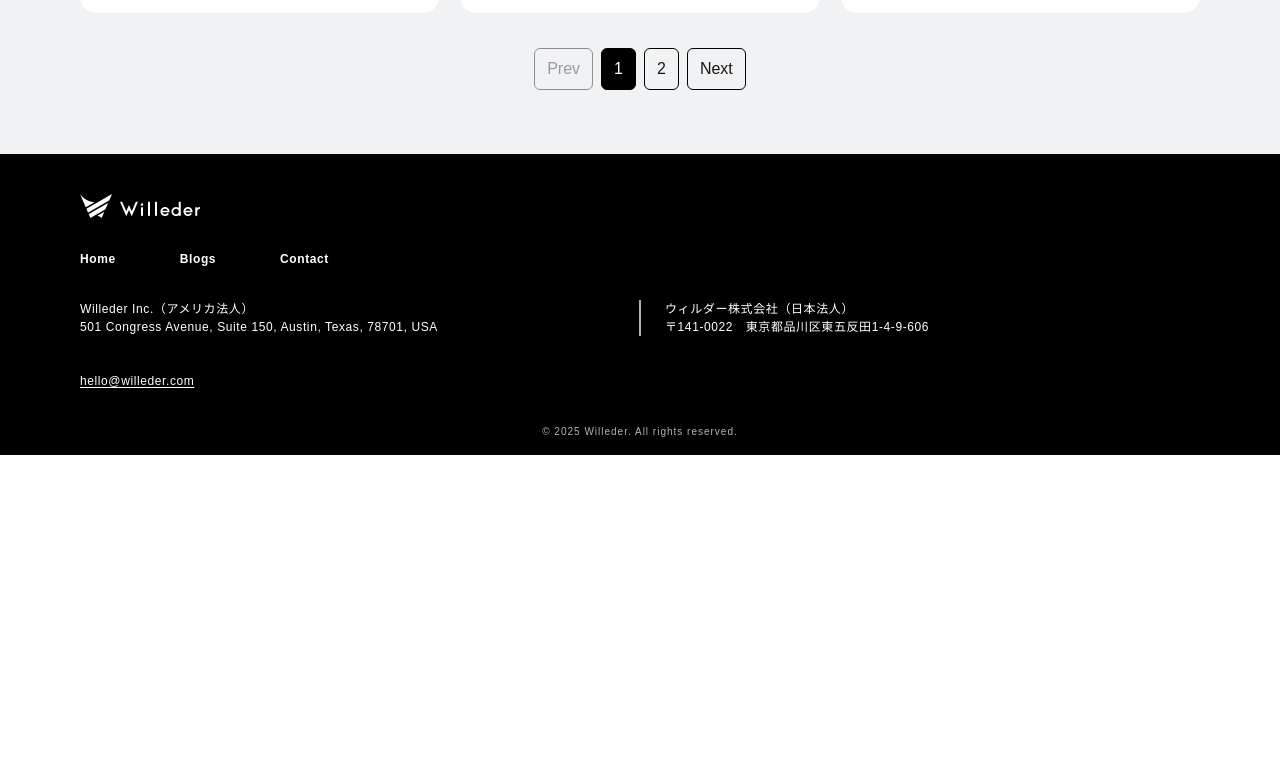
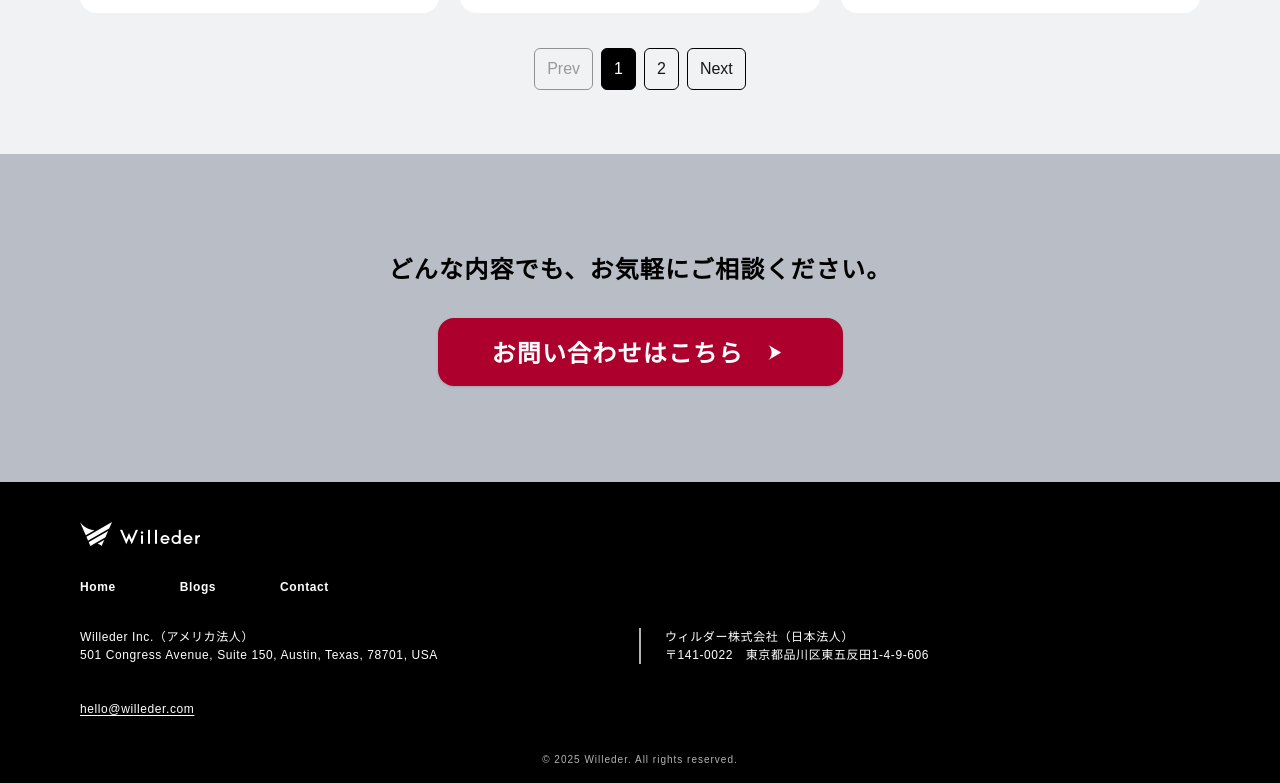
Before and after one commit to tboywixxy/Willeder, a Next.js app: page /blog in a window 1280 px wide. Shown: the part 1736-2519 px from the top of the page. Before the commit the page ends 2191 px from the top, so only its background shows below. Built offline with nearby package versions, Linux system fonts and the light colour scheme; no server answers.

Commit message:
px-fixes

```diff
--- a/src/app/blog/page.tsx
+++ b/src/app/blog/page.tsx
@@ -2,6 +2,7 @@
 import type { Metadata } from "next";
 import { Suspense } from "react";
 import BlogIndexClient from "@/app/blog/BlogIndexClient"; // absolute alias
+import StanSection from "../../components/StanSection";
 
 export const metadata: Metadata = {
   title: "Blogs",
@@ -16,6 +17,7 @@ export default function Page() {
   return (
     <Suspense fallback={<div className="py-24 text-center">Loading…</div>}>
       <BlogIndexClient />
+      <StanSection />
     </Suspense>
   );
 }
```
